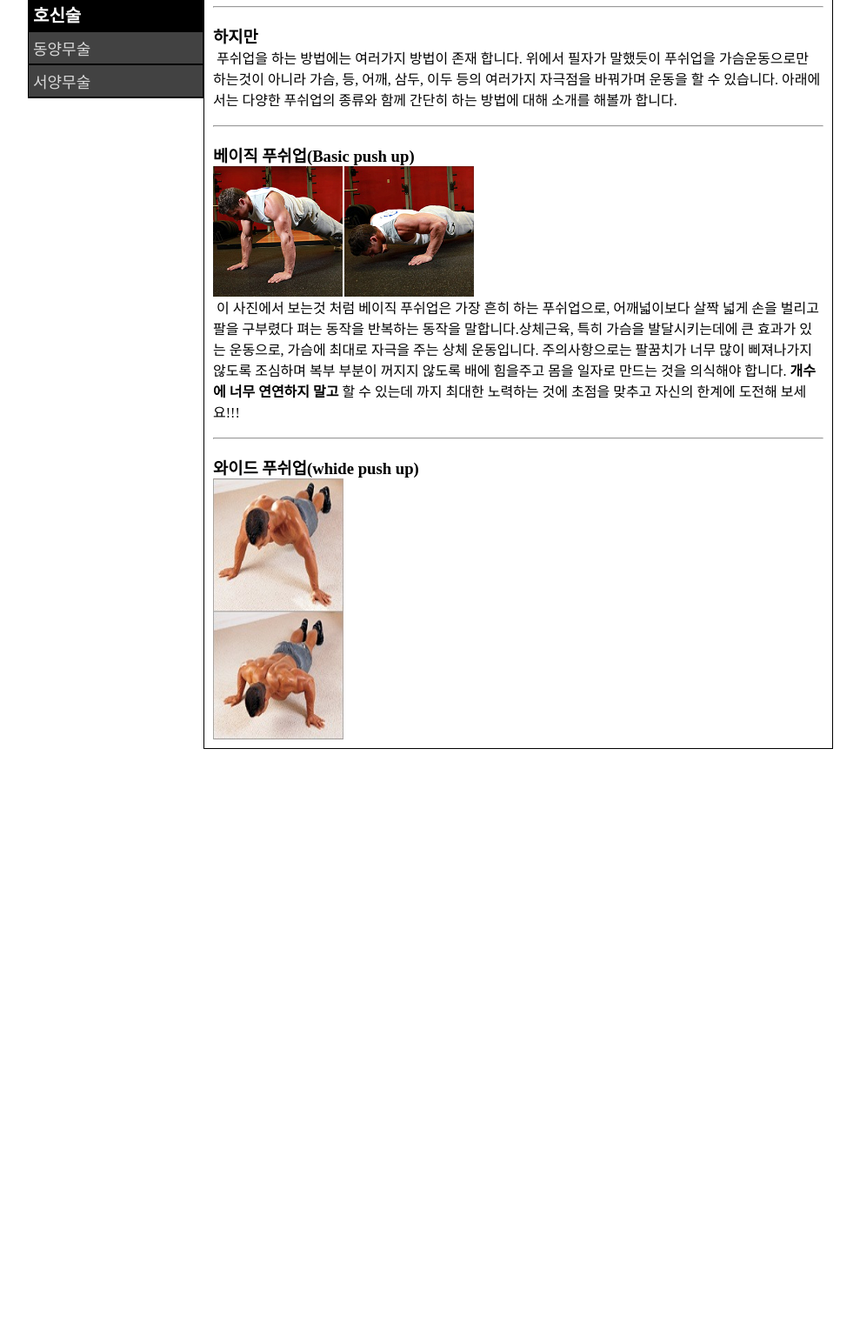
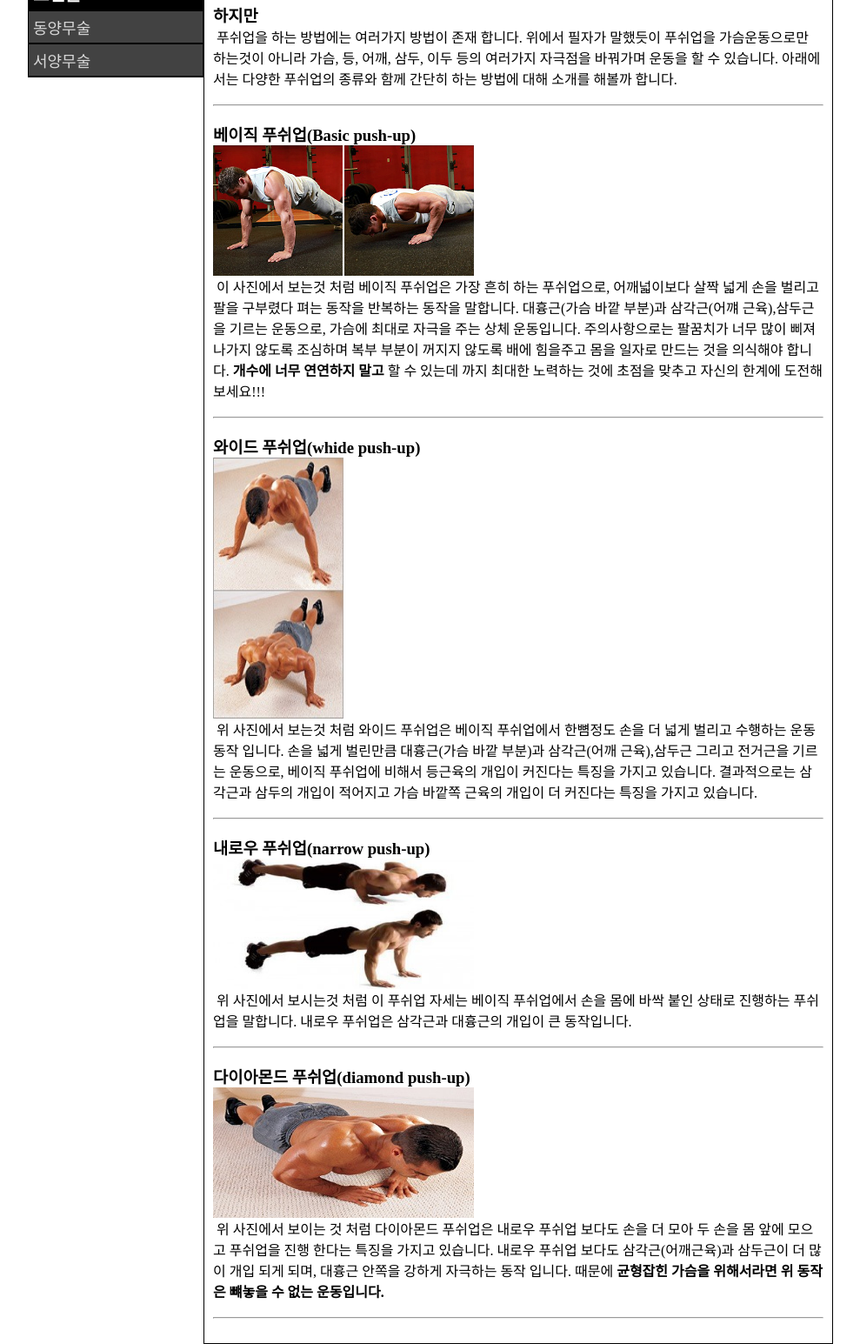
Before and after one commit to hubblin/myweb, a plain HTML site: page 푸쉬업.html in a window 1280 px wide. Shown: the part 761-2306 px from the top of the page at 87% size, without its empty margins (145-1134 px from the left). Before the commit the page ends 1622 px from the top, so only its background shows below. Drawn offline with Linux system fonts and the light colour scheme.

Commit message:
Add files via upload

```diff
--- a/푸쉬업.html
+++ b/푸쉬업.html
@@ -191,25 +191,19 @@
             }
             .exercise{
                 display:none;
+
             }
             .sidebar >ul>div:hover .exercise{
                 display:block;
+
             }
             .sidebar >ul>div>a>.exercise:hover{
                 background:#222222;
             }
         </style>
         <link rel="stylesheet" href="css/pushup.css">
-        <link rel="stylesheet" href="css/login.css">
     </head>
     <body>
-            <div id="loginbar">
-                    <ul>
-                    <li id="donation"><div><a href="">후원</a></div></li>
-                    <li><div id="login"><a href="로그인/로그인.html">로그인</a></div></li>
-                    <li><div id="help"><a href="">도움말</a></div></li>
-                    </ul>
-                </div>
         <header>
                 <div id="logo"><a href="index.html"><img src="건신.jpg" height="80px"></a></div>
                 <div id="slogan"><p>건강한 신체에 건강한 정신이 깃든다.</p></div>
@@ -243,8 +237,8 @@
                 </li>
                 <li><a href="">호신술</a>
                     <ul id="sub-menu">
-                        <li><a href="호신술/동양무술.html">동양무술</a></li>
-                        <li><a href="호신술/서양무술.html">서양무술</a></li>
+                        <li><a href="">동양무술</a></li>
+                        <li><a href="">서양무술</a></li>
                     </ul>
                 </li>
             </ul>
@@ -279,8 +273,8 @@
                     <a href=""><li>복근</li></a>
                 </ul>
                 <ul><div class="sidetitle">호신술</div>
-                    <a href="호신술/동양무술.html"><li>동양무술</li></a>
-                    <a href="호신술/서양무술.html"><li>서양무술</li></a>
+                    <a href=""><li>동양무술</li></a>
+                    <a href=""><li>서양무술</li></a>
                 </ul>
             </div>
         </section>
@@ -313,11 +307,11 @@
                 <br>
             </div>
             <div>
-                <h3>베이직 푸쉬업(Basic push up)</h3>
+                <h3>베이직 푸쉬업(Basic push-up)</h3>
                 <p>
                     <img src="푸쉬업 이미지/베이직 푸쉬업.png" alt="죄송합니다 사진을 불러올 수 없습니다." width="300" height="150">
                     &nbsp;이 사진에서 보는것 처럼 베이직 푸쉬업은 가장 흔히 하는 푸쉬업으로, 어깨넓이보다 살짝 넓게 손을 벌리고
-                    팔을 구부렸다 펴는 동작을 반복하는 동작을 말합니다.상체근육, 특히 가슴을 발달시키는데에 큰 효과가 있는
+                    팔을 구부렸다 펴는 동작을 반복하는 동작을 말합니다. 대흉근(가슴 바깥 부분)과 삼각근(어꺠 근육),삼두근을 기르는
                     운동으로, 가슴에 최대로 자극을 주는 상체 운동입니다. 주의사항으로는 팔꿈치가 너무 많이 삐져나가지 않도록
                     조심하며 복부 부분이 꺼지지 않도록 배에 힘을주고 몸을 일자로 만드는 것을 의식해야 합니다. <strong>개수에 너무 연연하지 말고</strong>
                     할 수 있는데 까지 최대한 노력하는 것에 초점을 맞추고 자신의 한계에 도전해 보세요!!!
@@ -327,10 +321,43 @@
                 <br>
             </div>
             <div>
-                <h3>와이드 푸쉬업(whide push up)</h3>
+                <h3>와이드 푸쉬업(whide push-up)</h3>
                 <p>
                     <img src="푸쉬업 이미지/와이드 푸쉬업.jpg" alt="죄송합니다 사진을 불러올 수 없습니다." width="150" height="300">
+                    &nbsp;위 사진에서 보는것 처럼 와이드 푸쉬업은 베이직 푸쉬업에서 한뼘정도 손을 더 넓게 벌리고
+                    수행하는 운동동작 입니다. 손을 넓게 벌린만큼 대흉근(가슴 바깥 부분)과 삼각근(어깨 근육),삼두근 그리고 전거근을 기르는
+                    운동으로, 베이직 푸쉬업에 비해서 등근육의 개입이 커진다는 특징을 가지고 있습니다. 결과적으로는 삼각근과 삼두의 개입이
+                    적어지고 가슴 바깥쪽 근육의 개입이 더 커진다는 특징을 가지고 있습니다.
                 </p>
+                <br>
+                <hr>
+                <br>
+            </div>
+            <div>
+                <h3>내로우 푸쉬업(narrow push-up)</h3>
+                <p>
+                    <img src="푸쉬업 이미지/내로우 푸쉬업.jpg" alt="죄송합니다 사진을 불러올 수 없습니다." width="300" height="150">
+                    &nbsp;위 사진에서 보시는것 처럼 이 푸쉬업 자세는 베이직 푸쉬업에서 손을 몸에 바싹 붙인 상태로 진행하는 푸쉬업을 말합니다.
+                    내로우 푸쉬업은 삼각근과 대흉근의 개입이 큰 동작입니다.
+                </p>
+                <br>
+                <hr>
+                <br>
+            </div>
+            <div>
+                <h3>다이아몬드 푸쉬업(diamond push-up)</h3>
+                <p>
+                    <img src="푸쉬업 이미지/다이아몬드 그립 푸쉬업.jpg" alt="죄송합니다 사진을 불러올 수 없습니다." width="300" height="150">
+                    &nbsp;위 사진에서 보이는 것 처럼 다이아몬드 푸쉬업은 내로우 푸쉬업 보다도 손을 더 모아 두 손을 몸 앞에 모으고 푸쉬업을
+                    진행 한다는 특징을 가지고 있습니다. 내로우 푸쉬업 보다도 삼각근(어깨근육)과 삼두근이 더 많이 개입 되게 되며, 대흉근 안쪽을
+                    강하게 자극하는 동작 입니다. 때문에 <strong>균형잡힌 가슴을 위해서라면 위 동작은 뺴놓을 수 없는 운동입니다.</strong>
+                </p>
+                <br>
+                <hr>
+                <br>
+            </div>
+            <div>
+                <h3></h3>
             </div>
         </section>
     </body>
```
Also changed, not shown: 푸쉬업 이미지/내로우 푸쉬업.jpg (added), 푸쉬업 이미지/파이크 푸쉬업.jpg (added), 1 other file.
